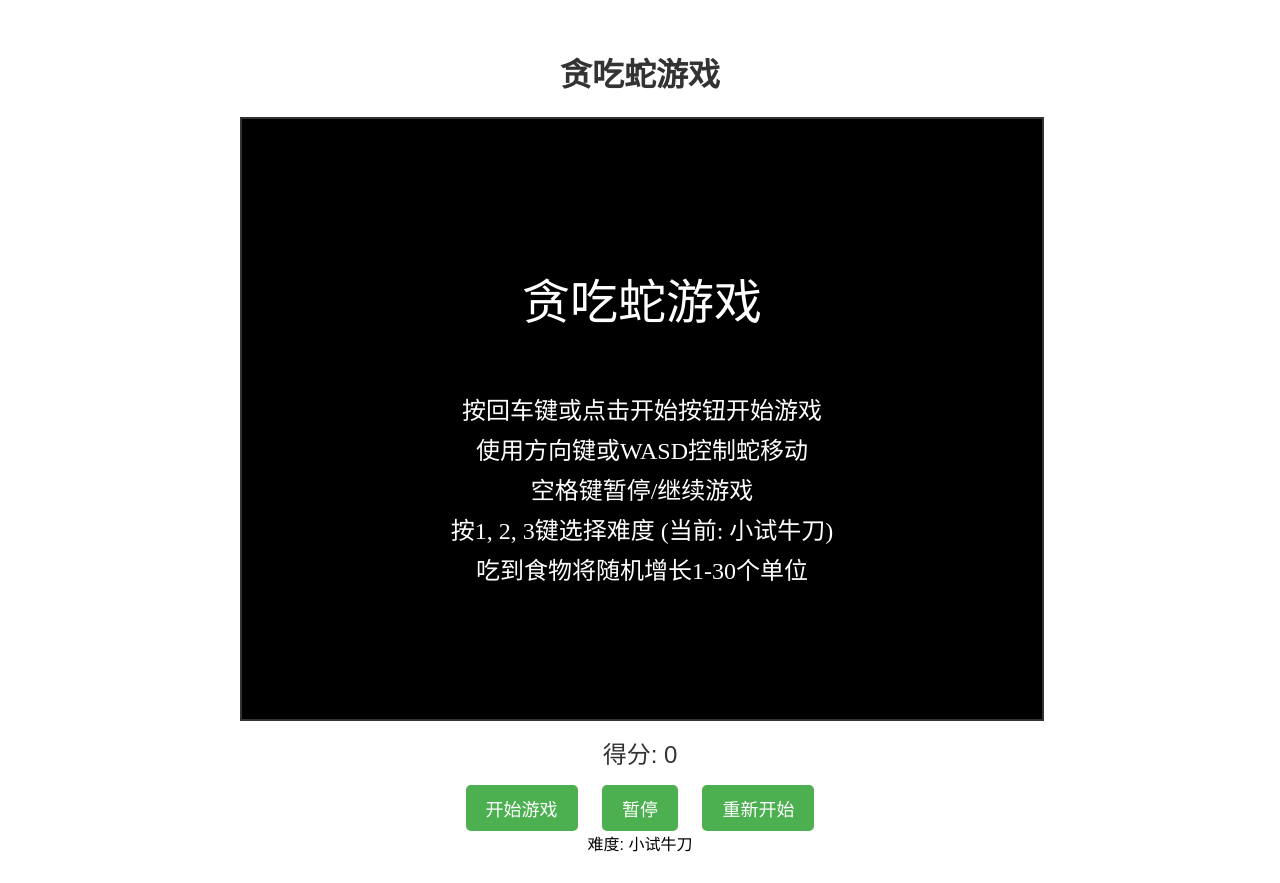
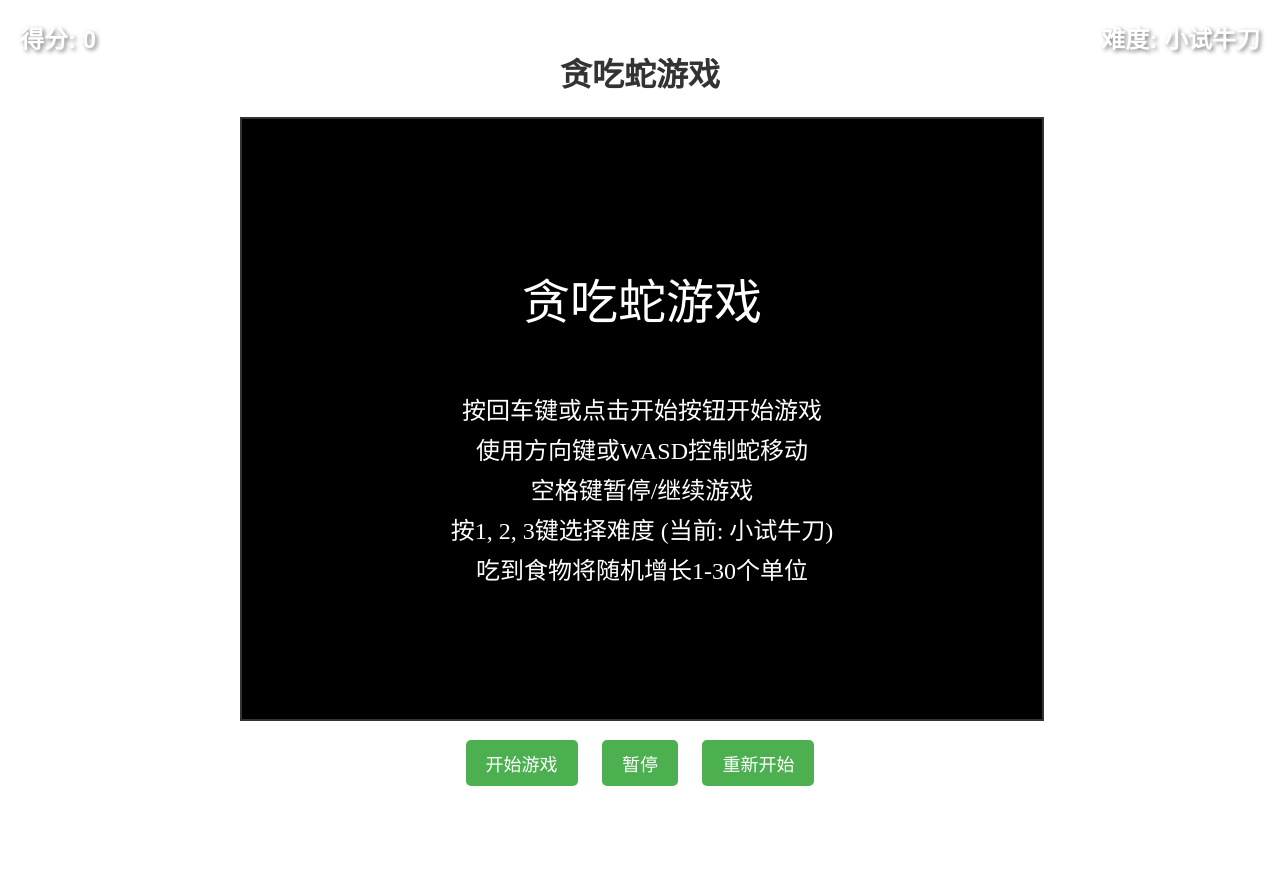
Before and after one commit to Kiverly/snake-game, a plain HTML site: page index.html in a window 1280 px wide. After the commit the page ends 814 px from the top, so only its background shows below. Drawn offline with Linux system fonts and the light colour scheme.

Commit message:
Update style.css

```diff
--- a/style.css
+++ b/style.css
@@ -16,9 +16,25 @@ h1 {
 }
 
 .score {
+    position: absolute;
+    top: 20px;
+    left: 20px;
+    color: white;
+    font-family: 'SimHei', sans-serif;
     font-size: 24px;
-    color: #333;
-    margin: 10px 0;
+    font-weight: bold;
+    text-shadow: 2px 2px 4px rgba(0, 0, 0, 0.5);
+}
+
+.difficulty {
+    position: absolute;
+    top: 20px;
+    right: 20px;
+    color: white;
+    font-family: 'SimHei', sans-serif;
+    font-size: 24px;
+    font-weight: bold;
+    text-shadow: 2px 2px 4px rgba(0, 0, 0, 0.5);
 }
 
 .controls {
```
